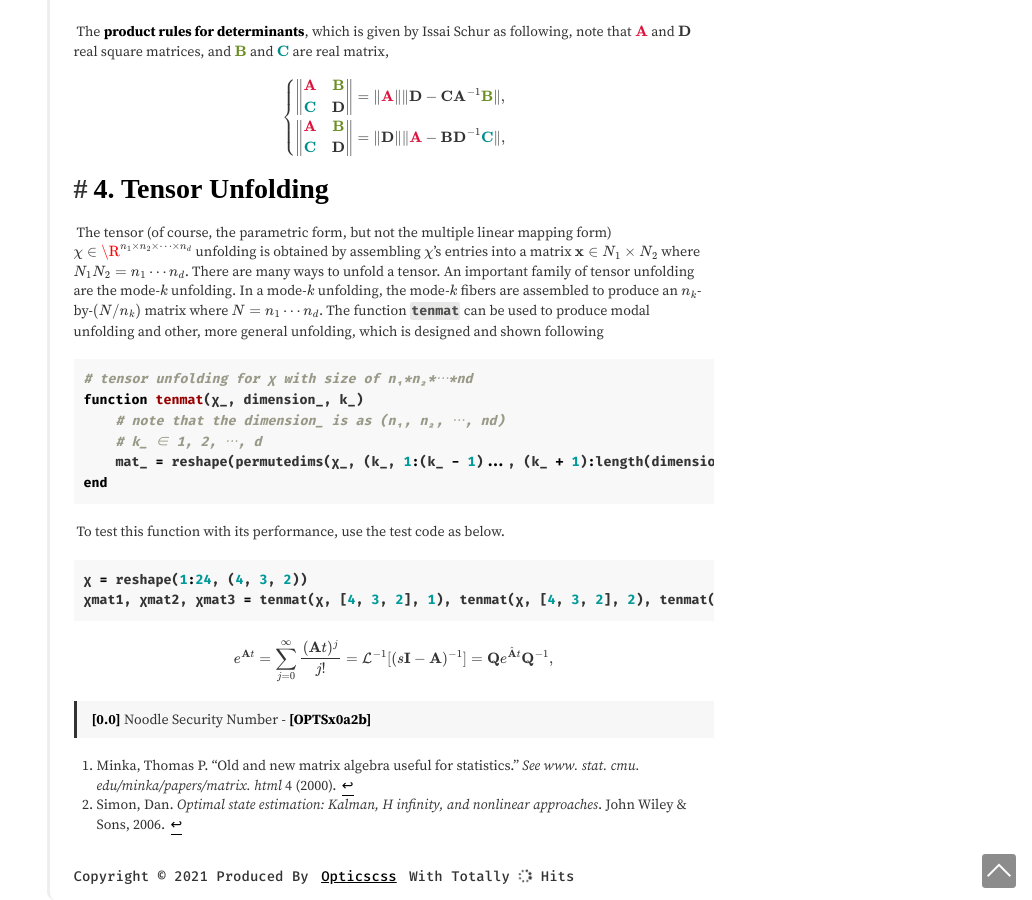
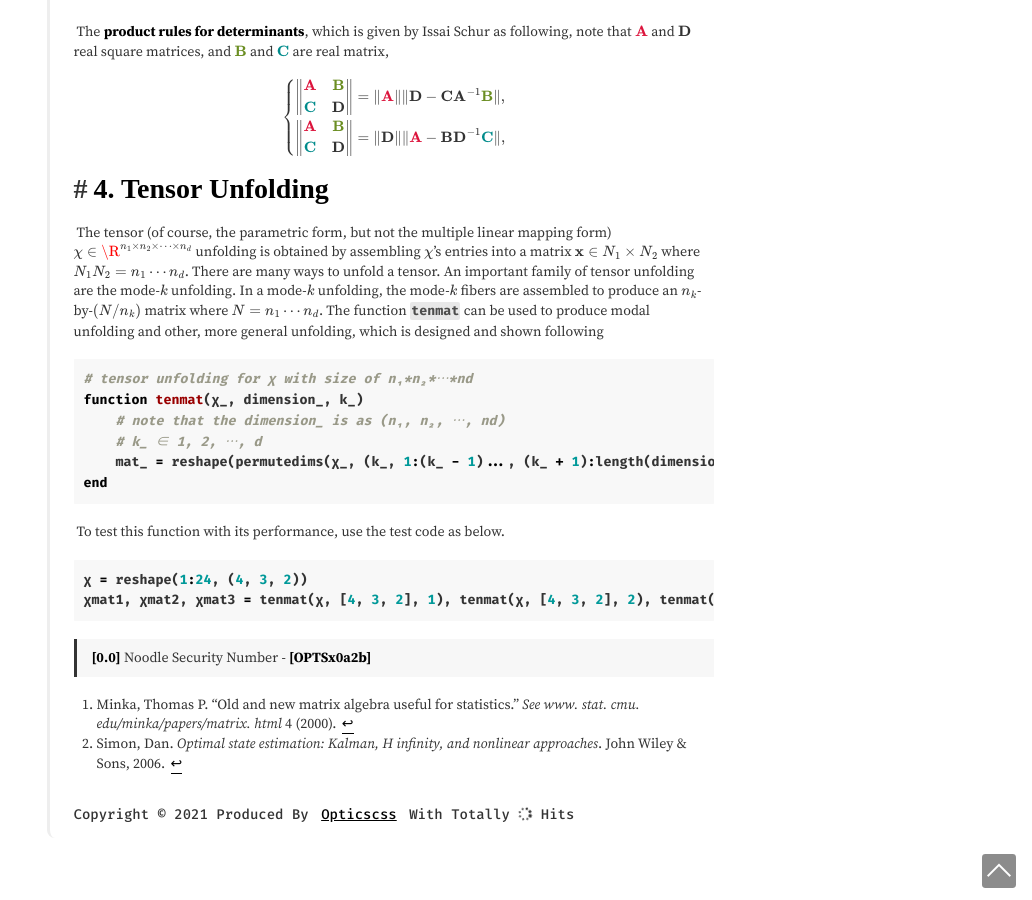
Before and after one commit to Opticcss/Opticcss.github.io, a Jekyll site: the page built from _posts/2021-08-02-Tittle-Tattle on Matrix Algebra.md, in a window 1280 px wide and 900 px high, scrolled down 2326 px. Shown: the whole window, without its empty margins (248-1280 px from the left). Built offline with Jekyll 4.4.1, drawn with Linux system fonts in a browser that asks for light colours; some web fonts are replaced; formulas are drawn with MathJax 3; comment, search, counter and statistics services are not loaded.

Commit message:
Update 2021-08-02-Tittle-Tattle on Matrix Algebra.md

````diff
--- a/_posts/2021-08-02-Tittle-Tattle on Matrix Algebra.md
+++ b/_posts/2021-08-02-Tittle-Tattle on Matrix Algebra.md
@@ -159,16 +159,6 @@ end
 ```
 
 
-$$
-\begin{equation}
-\begin{split}
-e^{\mathbf{A}t}=\sum_{j=0}^\infty\frac{(\mathbf{A}t)^j}{j!}=\mathcal{L}^{-1}[(s\mathbf{I}-\mathbf{A})^{-1}]=\mathbf{Q}e^{\hat{\mathbf{A}}t}\mathbf{Q}^{-1},
-\end{split}
-\end{equation}
-$$
-
-
-
 > <span id="jump0">**[0.0]**</span> Noodle Security Number - **[OPTSx0a2b]**
 
 [^1]: Minka, Thomas P. "Old and new matrix algebra useful for statistics." *See www. stat. cmu. edu/minka/papers/matrix. html* 4 (2000).
````
